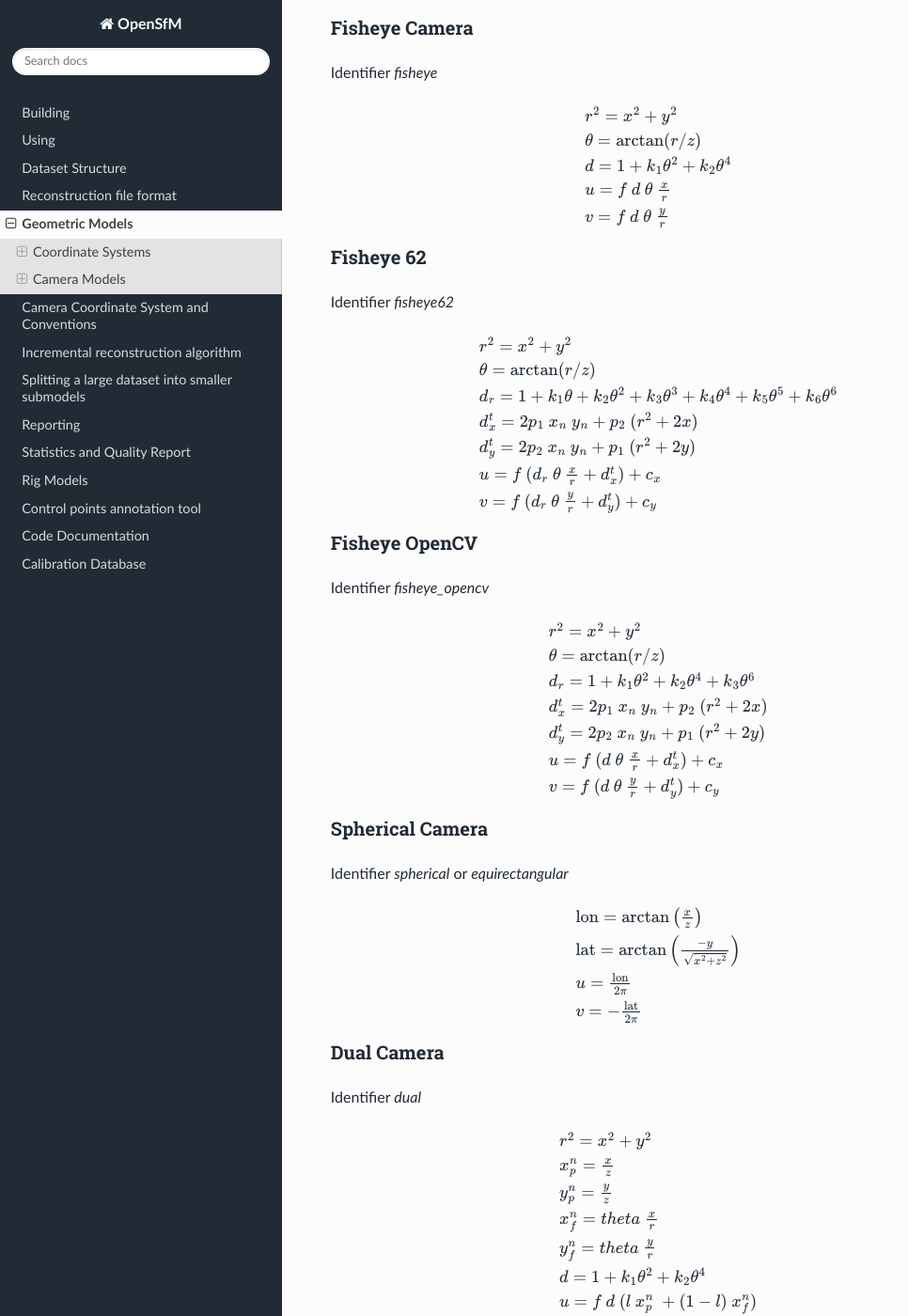
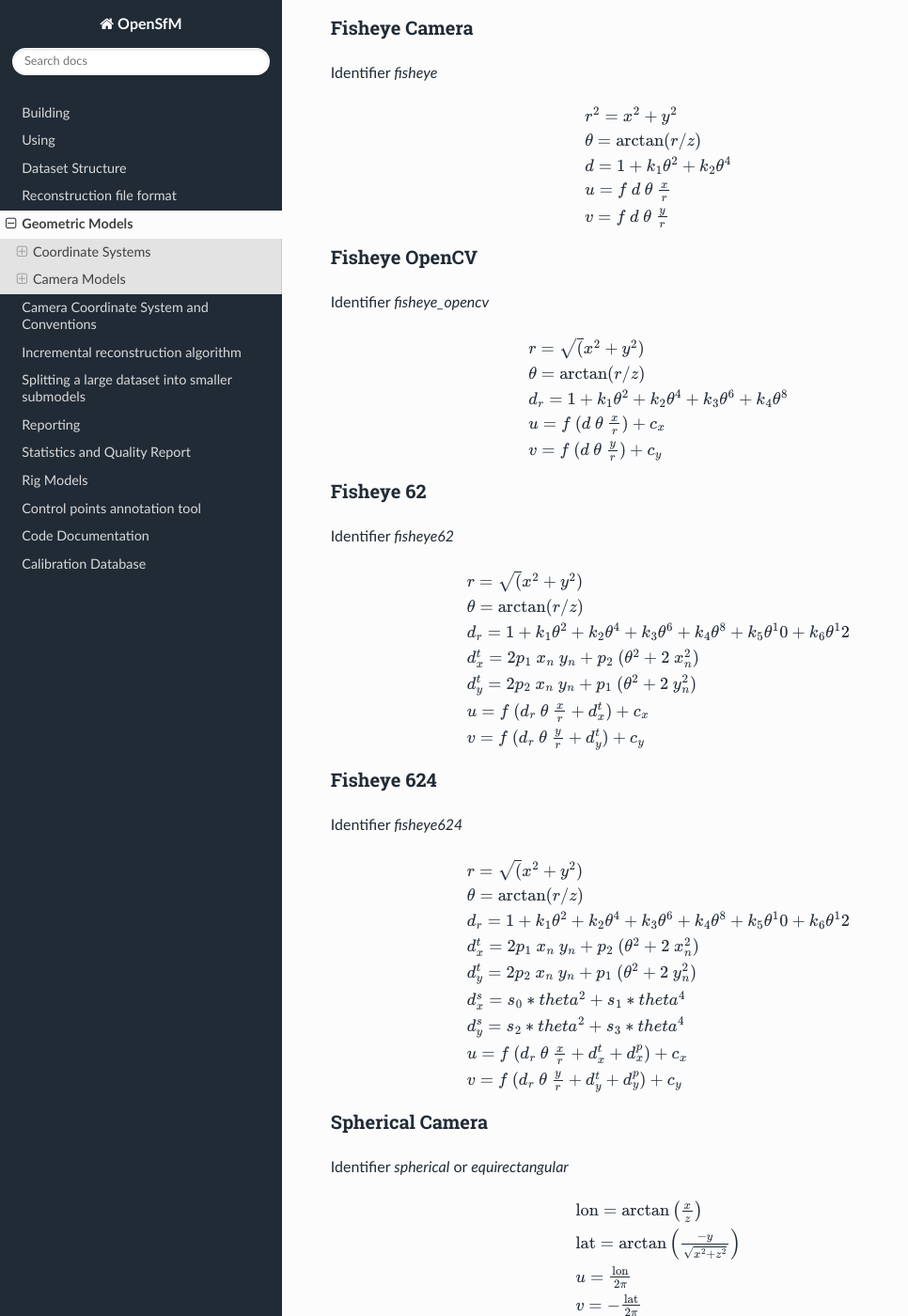
Before and after one commit to mapillary/OpenSfM, a Sphinx documentation site: the page built from doc/source/geometry.rst, in a window 1280 px wide and 1400 px high, scrolled down 3492 px. Shown: the whole window at 94% size, without its empty margins (0-966 px from the left). Built offline with Sphinx 7.4.7 and the Read the Docs theme 2.0.0, drawn with Linux system fonts in a browser that asks for light colours.

Commit message:
Update documentation
Summary:
Update wrong documentation:
- OpenCV Fisheye has 4 radial distortion parameters instead of the 3 mentioned in the doc
- Fisheye62 should have `theta^2`

Follow-up on two github issues:
- https://github.com/mapillary/OpenSfM/issues/930
- https://github.com/mapillary/OpenSfM/issues/929

See Fisheye62 discussion in the [github issue](https://github.com/mapillary/OpenSfM/issues/930). The distortion computation is the same as for OpenCV fisheye just with more parameters.

Reviewed By: YanNoun

Differential Revision: D37814244

fbshipit-source-id: fe999ef52b6da0865ec410175329c910dd78e331

```diff
--- a/doc/source/geometry.rst
+++ b/doc/source/geometry.rst
@@ -163,34 +163,50 @@ Identifier `fisheye`
     v = f\ d\ \theta\ \frac{y}{r}
     \end{array}
 
+Fisheye OpenCV
+~~~~~~~~~~~~~~
+Identifier `fisheye_opencv`
+
+.. math::
+    \begin{array}{l}
+    r = \sqrt(x^2 + y^2) \\
+    \theta = \arctan(r / z) \\
+    d_r = 1 + k_1\theta^2 + k_2\theta^4 + k_3\theta^6 + k_4\theta^8\\
+    u = f\ (d\ \theta\ \frac{x}{r}) + c_x \\
+    v = f\ (d\ \theta\ \frac{y}{r}) + c_y
+    \end{array}
+
+
 Fisheye 62
 ~~~~~~~~~~~
 Identifier `fisheye62`
 
 .. math::
     \begin{array}{l}
-    r^2 = x^2 + y^2 \\
+    r = \sqrt(x^2 + y^2) \\
     \theta = \arctan(r / z) \\
-    d_r = 1 + k_1\theta + k_2\theta^2 + k_3\theta^3 + k_4\theta^4 + k_5\theta^5 + k_6\theta^6\\
-    d^t_x = 2p_1\ x_n\ y_n + p_2\ (r^2 + 2x)\\
-    d^t_y = 2p_2\ x_n\ y_n + p_1\ (r^2 + 2y)\\
+    d_r = 1 + k_1\theta^2 + k_2\theta^4 + k_3\theta^6 + k_4\theta^8 + k_5\theta^10 + k_6\theta^12\\
+    d^t_x = 2p_1\ x_n\ y_n + p_2\ (\theta^2 + 2\ x_n^2)\\
+    d^t_y = 2p_2\ x_n\ y_n + p_1\ (\theta^2 + 2\ y_n^2)\\
     u = f\ (d_r\ \theta\ \frac{x}{r} + d^t_x) + c_x \\
     v = f\ (d_r\ \theta\ \frac{y}{r} + d^t_y) + c_y
     \end{array}
 
-Fisheye OpenCV
-~~~~~~~~~~~~~~
-Identifier `fisheye_opencv`
+Fisheye 624
+~~~~~~~~~~~
+Identifier `fisheye624`
 
 .. math::
     \begin{array}{l}
-    r^2 = x^2 + y^2 \\
+    r = \sqrt(x^2 + y^2) \\
     \theta = \arctan(r / z) \\
-    d_r = 1 + k_1\theta^2 + k_2\theta^4 + k_3\theta^6\\
-    d^t_x = 2p_1\ x_n\ y_n + p_2\ (r^2 + 2x)\\
-    d^t_y = 2p_2\ x_n\ y_n + p_1\ (r^2 + 2y)\\
-    u = f\ (d\ \theta\ \frac{x}{r} + d^t_x) + c_x \\
-    v = f\ (d\ \theta\ \frac{y}{r} + d^t_y) + c_y
+    d_r = 1 + k_1\theta^2 + k_2\theta^4 + k_3\theta^6 + k_4\theta^8 + k_5\theta^10 + k_6\theta^12\\
+    d^t_x = 2p_1\ x_n\ y_n + p_2\ (\theta^2 + 2\ x_n^2)\\
+    d^t_y = 2p_2\ x_n\ y_n + p_1\ (\theta^2 + 2\ y_n^2)\\
+    d^s_x = s_0 * theta^2 + s_1 * theta^4\\
+    d^s_y = s_2 * theta^2 + s_3 * theta^4\\
+    u = f\ (d_r\ \theta\ \frac{x}{r} + d^t_x + d^p_x) + c_x \\
+    v = f\ (d_r\ \theta\ \frac{y}{r} + d^t_y + d^p_y) + c_y
     \end{array}
 
 Spherical Camera
```
